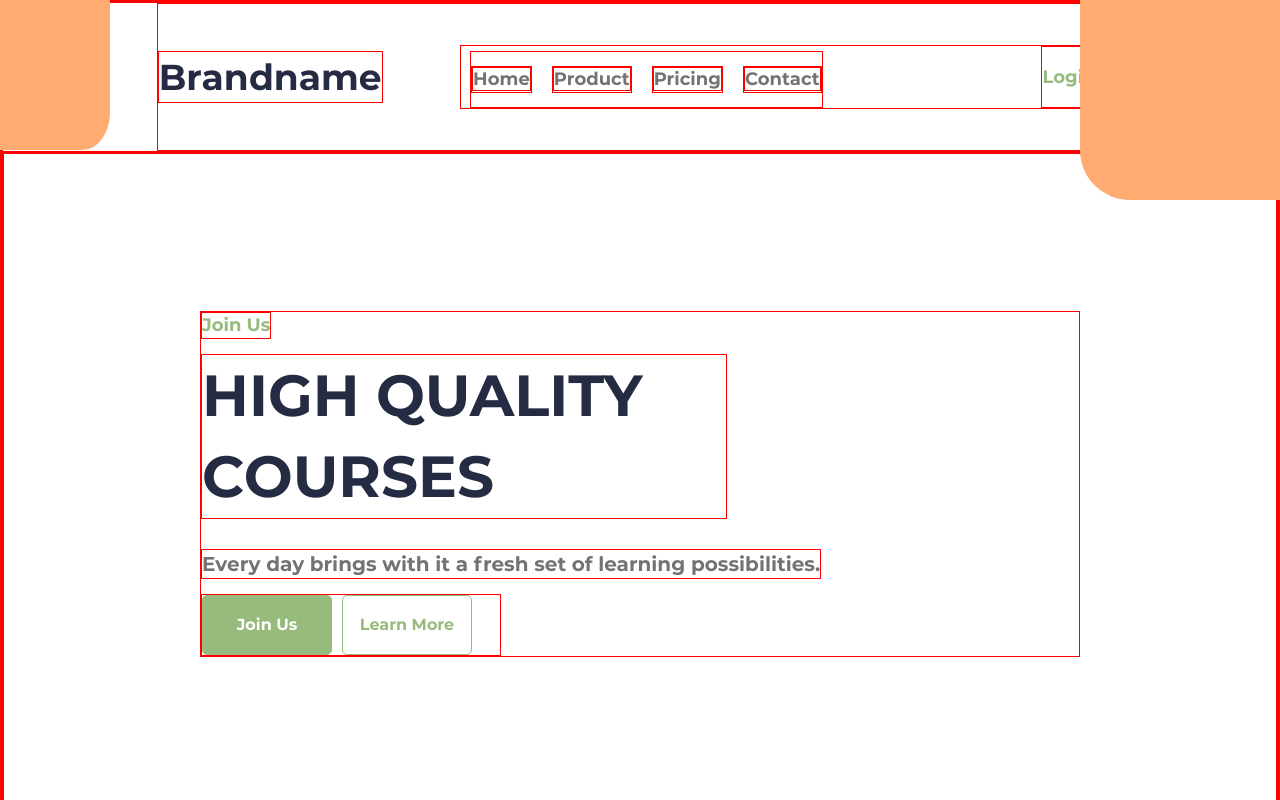
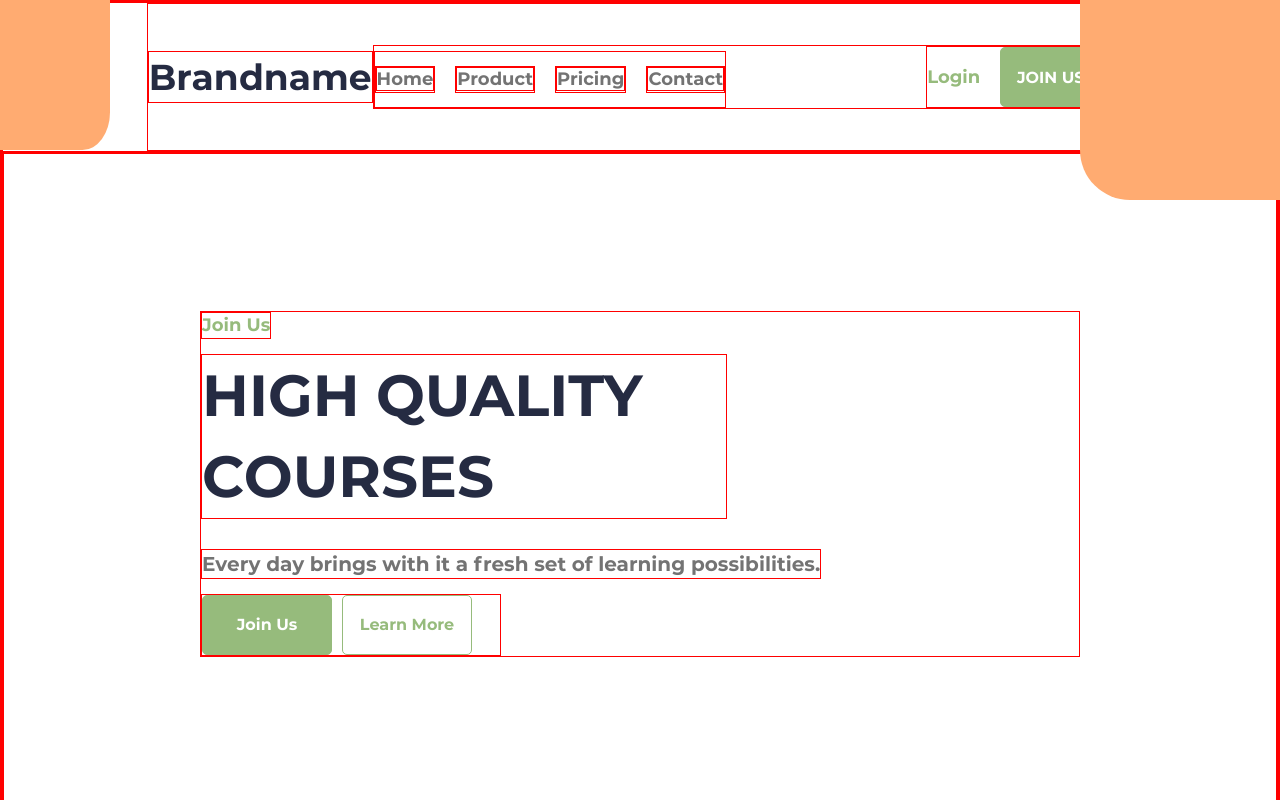
Before and after one commit to Lozerd/university-web, a website: page index.html in a window 1280 px wide. Shown: the top 800 px of the page. Drawn offline with Linux system fonts and the light colour scheme.

Commit message:
fixed header authorization

```diff
--- a/css/index.css
+++ b/css/index.css
@@ -13,8 +13,7 @@ nav {
     width: inherit;
     display: flex;
     flex-flow: row nowrap;
-    justify-content: flex-start;
-    gap: 8%;
+    justify-content: space-between;
     align-items: center;
 }
 
@@ -25,7 +24,6 @@ nav {
 }
 
 .header__wrapper {
-    /*width: 100%;*/
     display: flex;
     flex-flow: row nowrap;
     justify-content: space-around;
@@ -42,10 +40,10 @@ nav {
 }
 
 .authorization {
-    width: 20%;
     display: flex;
     flex-flow: row nowrap;
     justify-content: space-between;
+    gap: 20px;
 }
 
 .authorization .login {
@@ -497,7 +495,6 @@ footer {
 
 .footer--nav {
     margin: 0 auto;
-    /*padding: 50px 10%;*/
 }
 
 .footer--nav .menus {
```
